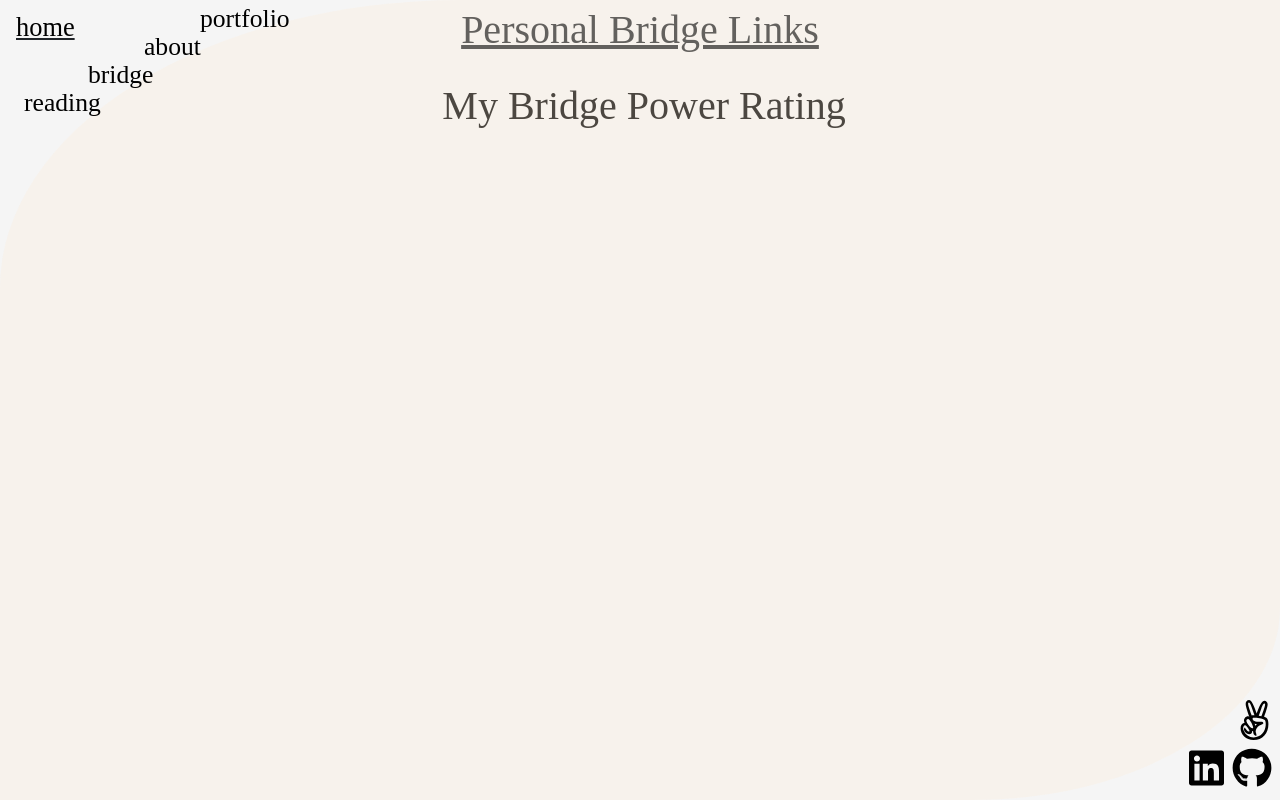
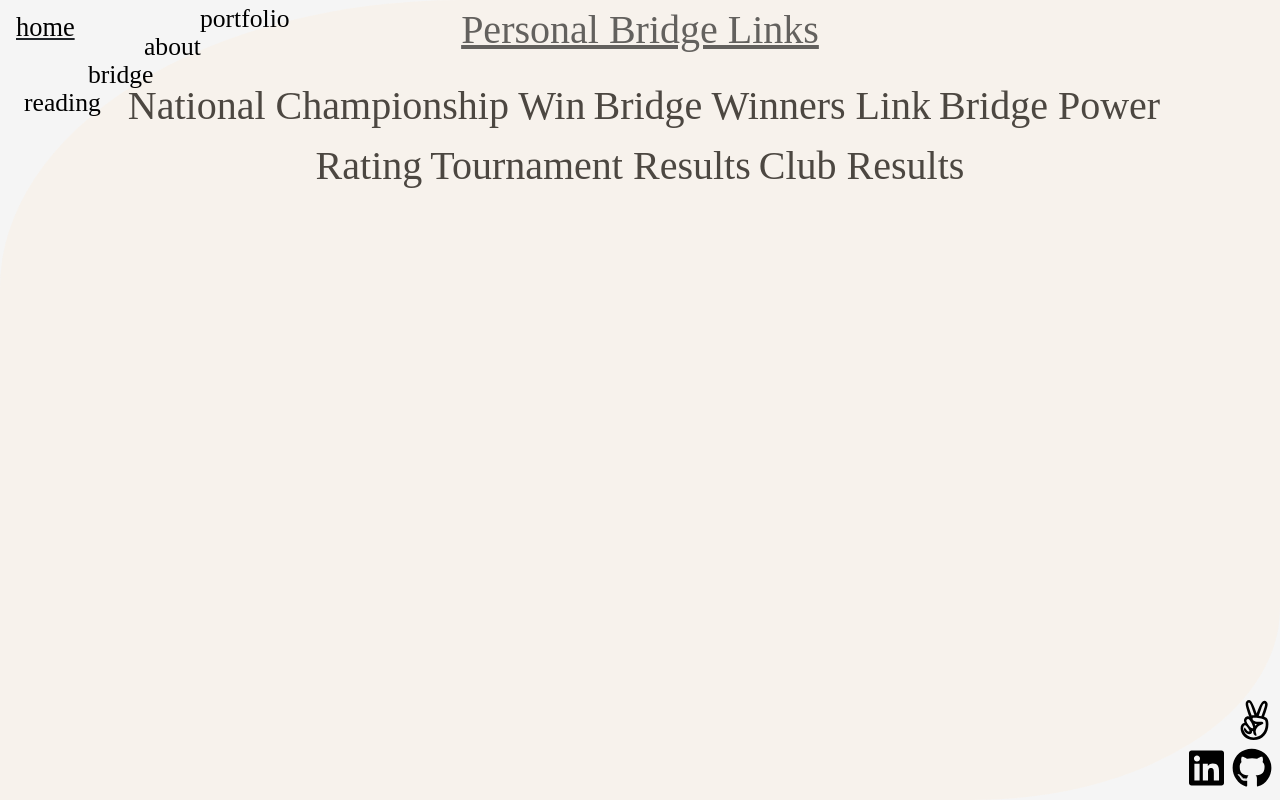
Before and after one commit to wertqyuio/PersonalWebsiteInReact, a React (Create React App) app: page /bridge in a window 1280 px wide. Built offline with nearby package versions, Linux system fonts and the light colour scheme; a web font is replaced by a local one.

Commit message:
Added bridge content, note: change z-idx?

```diff
--- a/src/BridgePage.js
+++ b/src/BridgePage.js
@@ -10,7 +10,15 @@ export default class BridgePage extends Component {
         <div className="Reading-Image">
             <p className="Titleist">Personal Bridge Links</p>
             <span><a href="www.google.com">
-              My Bridge Power Rating</a></span>
+              National Championship Win</a></span>
+            <span><a href="www.google.com">
+              Bridge Winners Link</a></span>
+            <span><a href="www.google.com">
+              Bridge Power Rating</a></span>
+            <span><a href="www.google.com">
+              Tournament Results</a></span>
+            <span><a href="www.google.com">
+              Club Results</a></span>
         </div>
       </span>
     )
```
